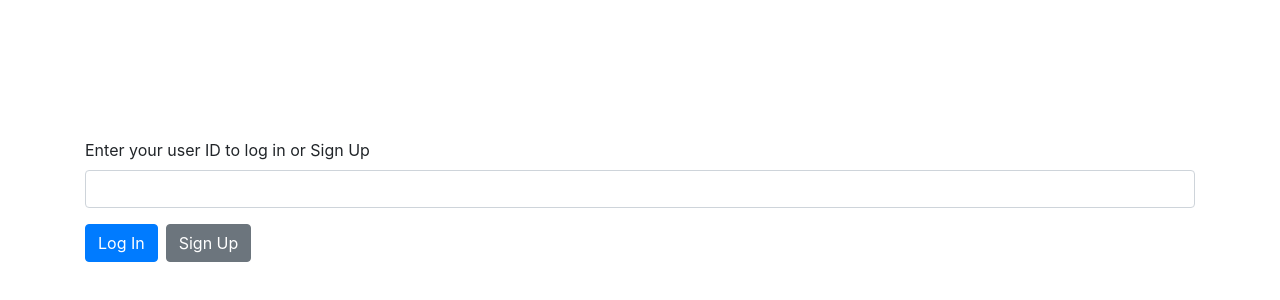
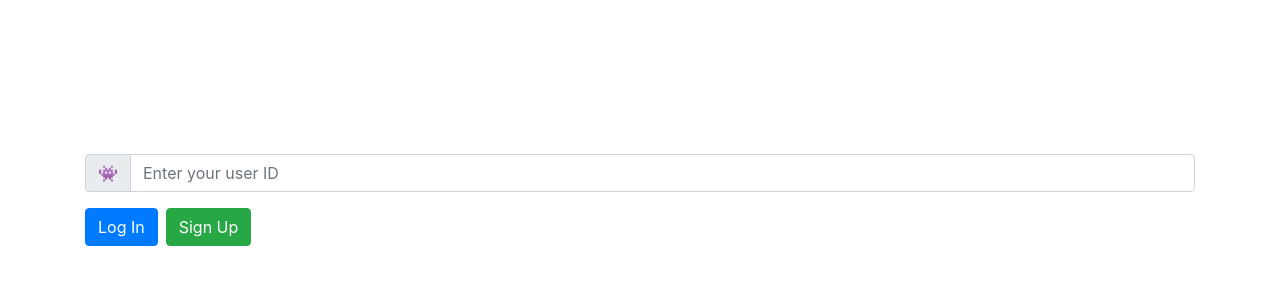
Before and after one commit to heyitsyuliya/chat-app, a React (Create React App) app in the folder client/: page / in a window 1280 px wide. Shown: the part 200-500 px from the top of the page. Built offline with nearby package versions, Linux system fonts and the light colour scheme.

Commit message:
feature: added a popover to the login page and changed the design of it a bit, cleaned up settings functionality

```diff
--- a/client/src/components/Contacts.js
+++ b/client/src/components/Contacts.js
@@ -8,7 +8,7 @@ export default function Contacts() {
   // will be falsey if we don'ty have any contacts created
   const contactsCount = contacts[0]
   const emptyState = (
-    <Card className='p-3 m-3'>Looks like you don't have any contacts created 🤷🏻</Card>
+    <Card className='p-3 m-3'>Looks like you don't have any contacts created 🤷🏻 Add your first contact to start chatting!</Card>
   );
 
   return (
--- a/client/src/components/Dashboard.js
+++ b/client/src/components/Dashboard.js
@@ -13,6 +13,5 @@ export default function Dashboard({ id }) {
       <Sidebar id={id}/>
       {selectedThread && <OpenThread />}
     </div>
-
   )
 }
--- a/client/src/components/Login.js
+++ b/client/src/components/Login.js
@@ -1,5 +1,5 @@
 import React, { useRef } from 'react'
-import { Button, Container, Form } from 'react-bootstrap'
+import { Button, Container, Form, InputGroup, Popover, OverlayTrigger } from 'react-bootstrap'
 import { v4 as uuidV4 } from 'uuid'
 
 export default function Login({ onSubmittedId }) {
@@ -16,15 +16,44 @@ export default function Login({ onSubmittedId }) {
     onSubmittedId(uuidV4())
   }
 
+  const popover = (
+    <Popover>
+      <Popover.Title as='h3'>Whoa, that's a title!</Popover.Title>
+
+      <Popover.Content>
+        Click this button, <strong>quick</strong>!
+      </Popover.Content>
+    </Popover>
+  )
+
   return (
     <Container className='align-items-center d-flex' style={{height: '100vh'}}>
+
       <Form onSubmit={handleSubmit} className='w-100'>
+
         <Form.Group>
-          <Form.Label>Enter your user ID to log in or Sign Up</Form.Label>
-          <Form.Control type='text' ref={idRef} required></Form.Control>
+          <InputGroup>
+            <InputGroup.Prepend>
+              <InputGroup.Text>👾</InputGroup.Text>
+            </InputGroup.Prepend>
+
+            <Form.Control
+              type='text'
+              placeholder="Enter your user ID"
+              ref={idRef}
+              required
+              >
+            </Form.Control>
+
+          </InputGroup>
         </Form.Group>
+
         <Button type='submit' className='mr-2'>Log In</Button>
-        <Button onClick={createNewUserId} variant='secondary'>Sign Up</Button>
+        {/* <Button onClick={createNewUserId} variant='success'>Sign Up</Button> */}
+
+        <OverlayTrigger trigger="hover" placement="right" overlay={popover}>
+          <Button onClick={createNewUserId} variant='success'>Sign Up</Button>
+        </OverlayTrigger>
       </Form>
     </Container>
   )
--- a/client/src/components/Sidebar.js
+++ b/client/src/components/Sidebar.js
@@ -12,7 +12,7 @@ const SETTINGS_KEY = 'settings'
 export default function Sidebar({ id }) {
 
   // setting threads tab to be selected by default
-  const [activeKey, setActiveKey] = useState(THREADS_KEY)
+  const [activeKey, setActiveKey] = useState(CONTACTS_KEY)
   // checking whether we have Threads tab open or not
   const threadsOpen = activeKey === THREADS_KEY
   // modal controls, closed by default
@@ -61,11 +61,16 @@ export default function Sidebar({ id }) {
               Clicking the button below will erase all data associated with Chat App, including all threads, contacts and user IDs.
             </Card>
             <Button className='rounded btn-warning' onClick={() => {
-              localStorage.removeItem('chat-app-threads')
-              localStorage.removeItem('chat-app-contacts')
-              localStorage.removeItem('chat-app-userId')
-              // I had to... :/
-              window.location.reload(true);
+
+              try {
+                localStorage.clear()
+                // I had to... :/
+                window.location.reload(true);
+              }
+
+              catch (error) {
+                console.error(error)
+              }
             }}>
               Clear local storage
             </Button>
--- a/client/src/components/Threads.js
+++ b/client/src/components/Threads.js
@@ -8,7 +8,7 @@ export default function Threads() {
   // will be falsey if we don'ty have any contacts created
   const threadsCount = threads[0]
   const emptyState = (
-    <Card className='empty-state p-3 m-3'>Create a thread below to start chatting! <i className="fas fa-comments"></i></Card>
+    <Card className='empty-state p-3 m-3'>Create a thread below to start chatting! 💬</Card>
   )
 
   // this function calls provider function that is responsible for delition
```
Also changed, not shown: 2 other files (tests, documents, lock files or other folders).
